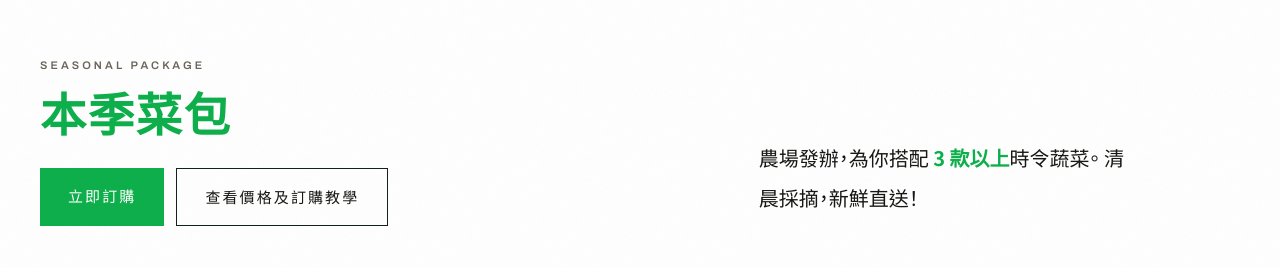
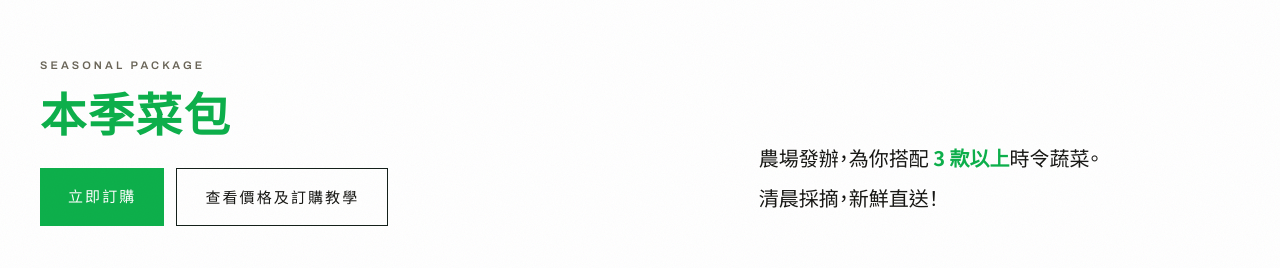
Before and after one commit to 789freshveg/rootdirect.hk, a Next.js app: page / in a window 1280 px wide. Shown: the part 820-1088 px from the top of the page. Built offline with nearby package versions, Linux system fonts and the light colour scheme.

Commit message:
Change text wrapping style in page component

```diff
--- a/src/app/page.tsx
+++ b/src/app/page.tsx
@@ -68,7 +68,7 @@ export default async function HomePage() {
             </div>
           </Reveal>
           <Reveal delay={0.1} className="md:col-span-5 md:col-start-8 md:pb-2">
-            <p className="max-w-[34ch] text-[19px] leading-[2] text-ink md:text-[20px]">
+            <p className="max-w-[34ch] whitespace-pre-line text-[19px] leading-[2] text-ink md:text-[20px]">
               <HighlightText
                 text={seasonal.currentCopy}
                 target={seasonal.highlight}
```
